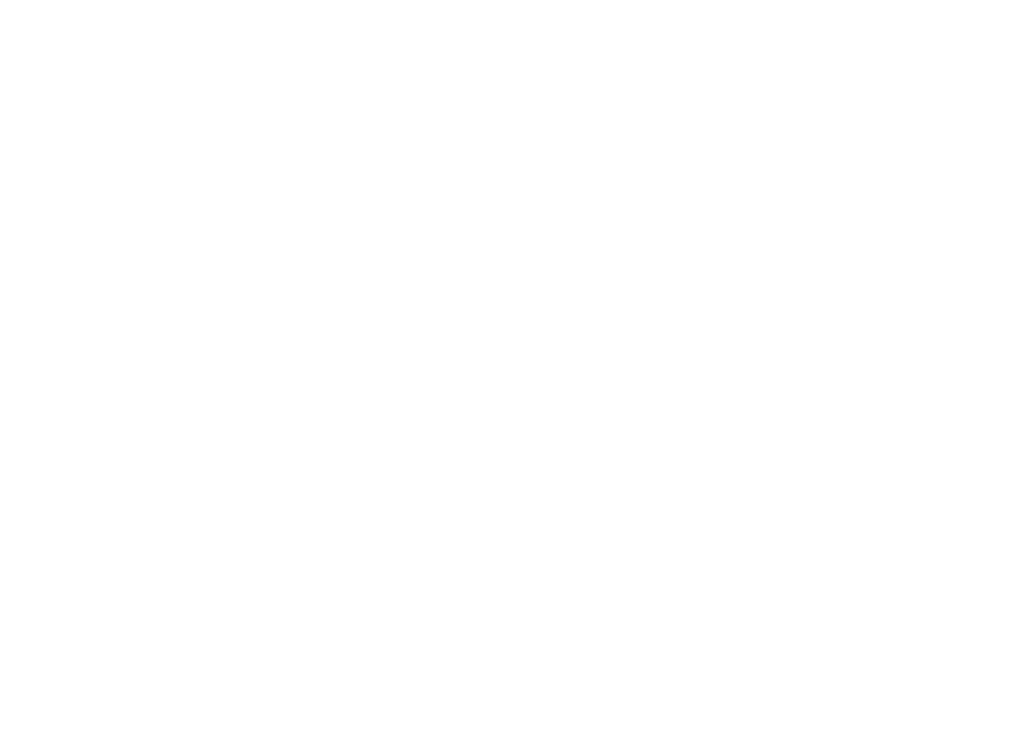
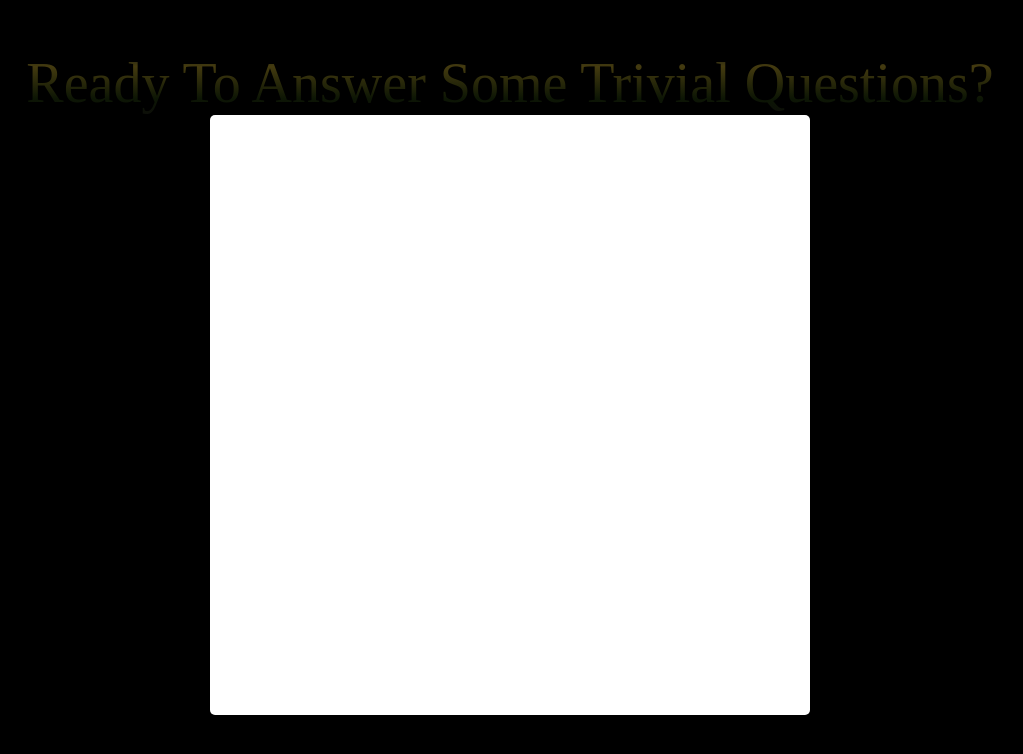
Before and after one commit to phil-forson/JavascriptQuizGame, a plain HTML site: page index.html in a window 1280 px wide. Shown: the whole page, without its empty margins (130-1153 px from the left). Drawn offline with Linux system fonts and the light colour scheme.

Commit message:
JavaScript Container

```diff
--- a/index.html
+++ b/index.html
@@ -7,7 +7,8 @@
     <link rel="stylesheet" href="styles.css">
 </head>
 <body>
-    <header></header>
-
+    <header>Ready To Answer Some Trivial Questions?</header>
+    <div class="questions-container"></div>
+<script src="script.js"></script>
 </body>
 </html>
--- a/styles.css
+++ b/styles.css
@@ -0,0 +1,28 @@
+* {
+    box-sizing: border-box;
+    padding: 0;
+    margin: 0;
+}
+
+body {
+    background-color: black;
+}
+
+header {
+    font-size: 56px;
+    background: -webkit-linear-gradient(90deg, rgba(2,0,36,1) 0%, rgba(25,28,17,0.5116959) 0%, rgba(14,24,5,0.88888888888) 25%, rgba(251,217,57,0.269005847953) 76%, rgba(25,27,21,1) 98%);
+    -webkit-background-clip: text;
+    background-clip: text;
+    -webkit-text-fill-color: transparent;
+    width: 100%;
+    margin-top: 4%;
+    text-align: center;
+}
+
+.questions-container {
+    margin: auto;
+    background-color: white;
+    height: 600px;
+    width: 600px;
+    border-radius: 5px;
+}
```
